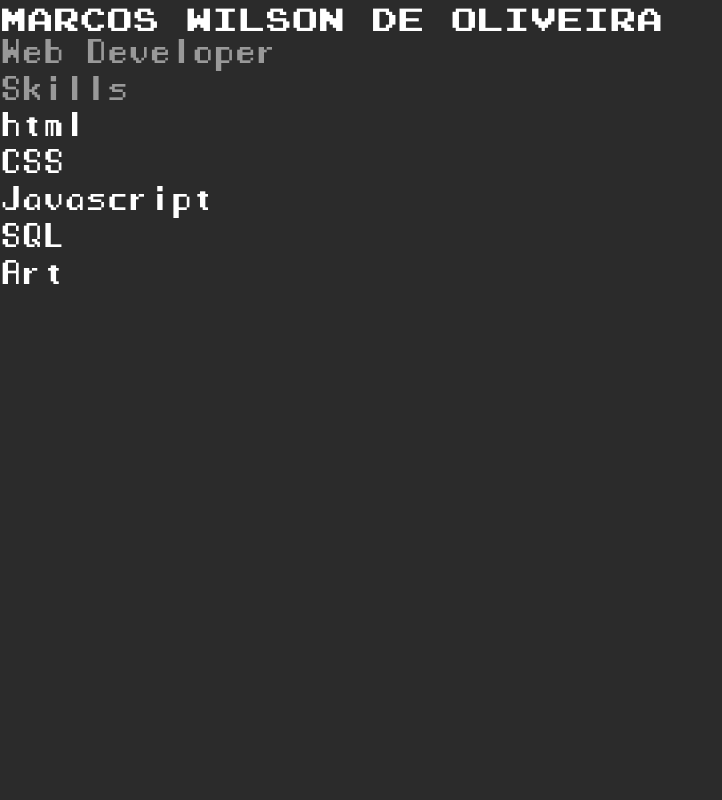
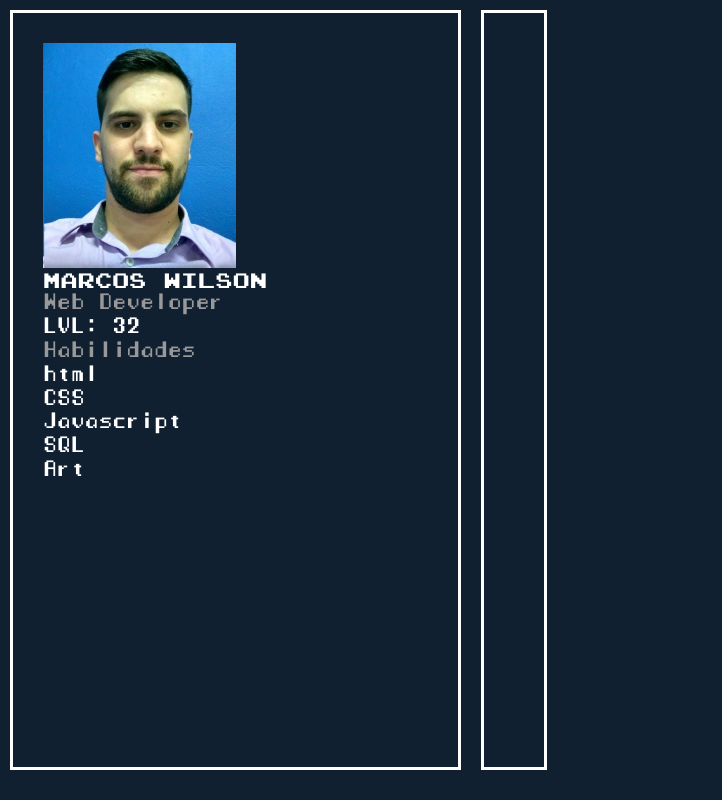
Before and after one commit to mwilsonoliveira/curriculum, a plain HTML site: page index.html in a window 1280 px wide. Shown: the whole page, without its empty margins (0-722 px from the left). Drawn offline with Linux system fonts and the light colour scheme.

Commit message:
changing some layout

```diff
--- a/index.html
+++ b/index.html
@@ -12,11 +12,15 @@
 	<title>Curriculum</title>
 </head>
 <body>
+	<div class="container">
+		<aside class="box left">
 			<header>
-		<h1>Marcos Wilson de Oliveira</h1>
+				<img src="src/img/profile.png" height="50%" width="50%"/>
+				<h1>Marcos Wilson</h1>
 				<h2>Web Developer</h2>
+				<p>LVL: 32</p>
 			</header>
-	<h2>Skills</h2>
+			<h2>Habilidades</h2>
 			<ul>
 				<li>html</li>
 				<li>CSS</li>
@@ -24,5 +28,11 @@
 				<li>SQL</li>
 				<li>Art</li>
 			</ul>
+		</aside>
+
+		<section class="box">
+
+		</section>
+	</div>
 </body>
 </html>
--- a/src/css/styles.css
+++ b/src/css/styles.css
@@ -3,9 +3,9 @@
 
 body {
   font-family: 'Manaspace', Fallback, sans-serif;
-  font-size: 2.0em;
+  font-size: 1.3em;
   color: white;
-  background-color: #2B2B2B;
+  background-color: #102031;
 }
 
 h1 {
@@ -15,3 +15,17 @@ h1 {
 h2 {
   color: #999;
 }
+
+.container {
+  display: flex;
+}
+
+.box {
+  border: 3px solid #fff;
+  margin: 10px;
+  padding: 30px;
+}
+
+.left {
+  height: 95vh;
+}
```
Also changed, not shown: src/img/profile.png (added). Lines whose indentation alone changed are shown as unchanged.
